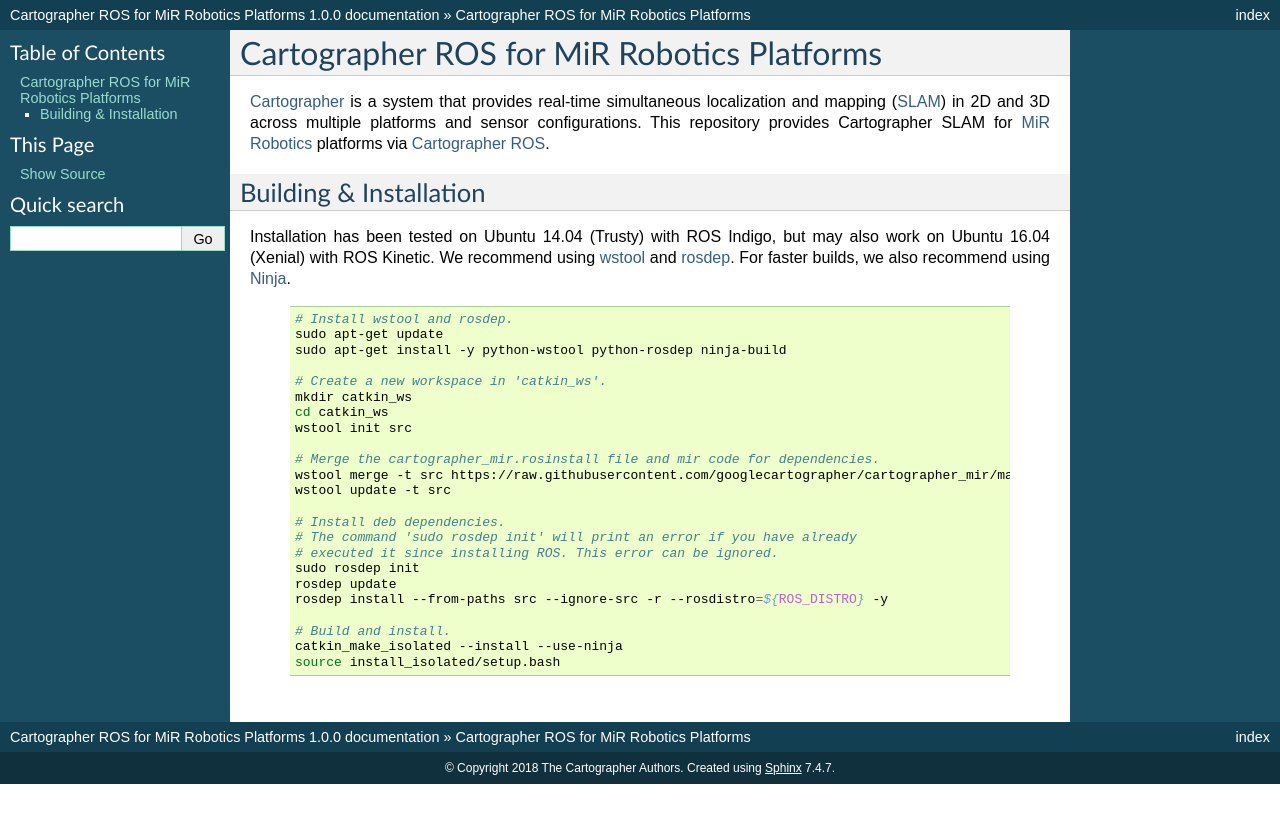
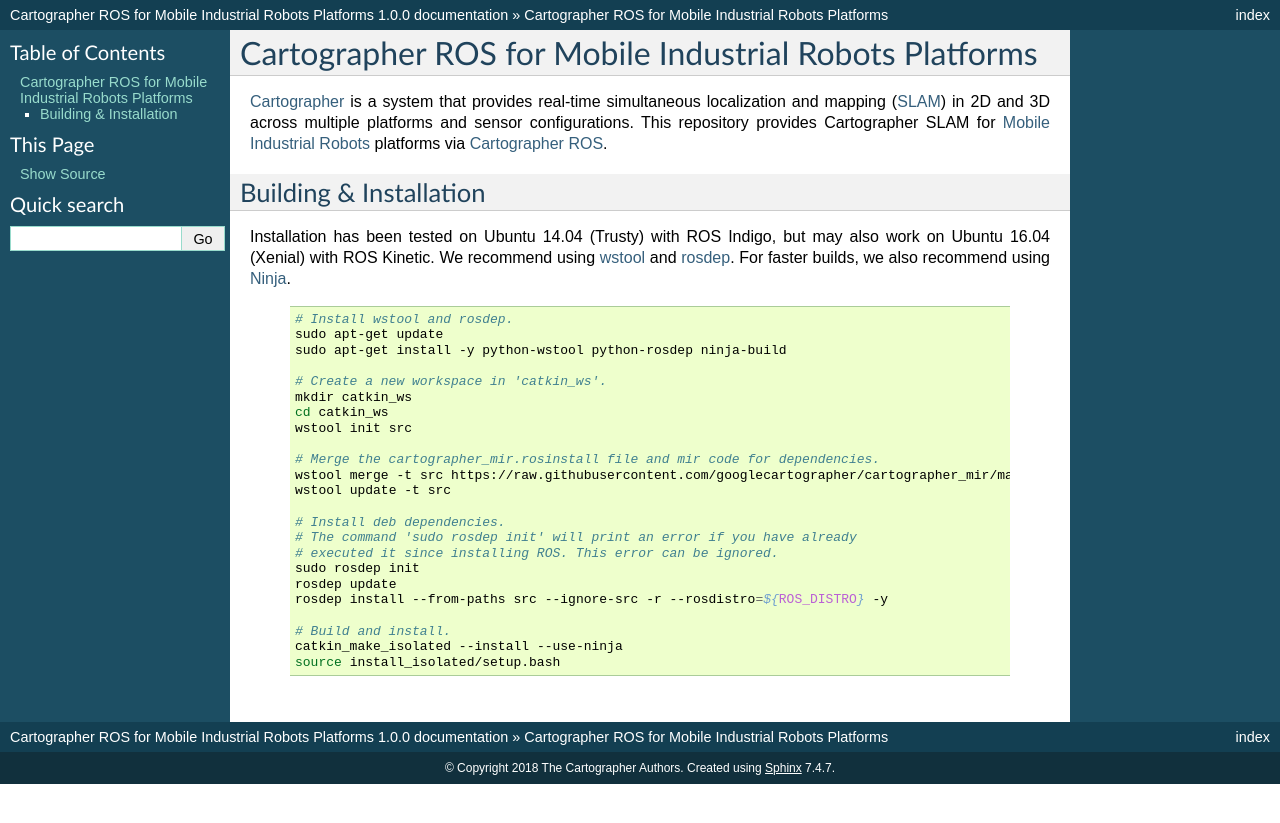
Before and after one commit to cartographer-project/cartographer_mir, a Sphinx documentation site: the page built from docs/source/index.rst, in a window 1280 px wide. Shown: the top 823 px of the page. Built offline with Sphinx 7.4.7, drawn with Linux system fonts in a browser that asks for light colours.

Commit message:
Fix dates

```diff
--- a/docs/source/conf.py
+++ b/docs/source/conf.py
@@ -60,7 +60,7 @@
 master_doc = 'index'
 
 # General information about the project.
-project = u'Cartographer ROS for MiR Robotics Platforms'
+project = u'Cartographer ROS for Mobile Industrial Robots Platforms'
 copyright = u'2018 The Cartographer Authors'
 
 # The version info for the project you're documenting, acts as replacement for
@@ -211,7 +211,7 @@
 # (source start file, target name, title,
 #  author, documentclass [howto, manual, or own class]).
 latex_documents = [
-    ('index', 'CartographerMiR.tex', u'Cartographer ROS for MiR Robotics Platforms Documentation',
+    ('index', 'CartographerMiR.tex', u'Cartographer ROS for Mobile Industrial Robots Platforms Documentation',
      u'The Cartographer Authors', 'manual'),
 ]
 
@@ -240,7 +240,7 @@
 # One entry per manual page. List of tuples
 # (source start file, name, description, authors, manual section).
 man_pages = [
-    ('index', 'cartographer_mir', u'Cartographer ROS for MiR Robotics Platforms Documentation',
+    ('index', 'cartographer_mir', u'Cartographer ROS for Mobile Industrial Robots Platforms Documentation',
      [u'The Cartographer Authors'], 1)
 ]
 
@@ -253,9 +253,9 @@
 # (source start file, target name, title, author,
 #  dir menu entry, description, category)
 texinfo_documents = [
-    ('index', 'CartographerMiR', u'Cartographer ROS for MiR Robotics Platforms Documentation',
-     u'The Cartographer Authors', 'Cartographer ROS for MiR Robotics Platforms',
-     'Provides integration with MiR Robotics platforms for Cartographer ROS.', 'Miscellaneous'),
+    ('index', 'CartographerMiR', u'Cartographer ROS for Mobile Industrial Robots Platforms Documentation',
+     u'The Cartographer Authors', 'Cartographer ROS for Mobile Industrial Robots Platforms',
+     'Provides integration with Mobile Industrial Robots platforms for Cartographer ROS.', 'Miscellaneous'),
 ]
 
 # Documents to append as an appendix to all manuals.
--- a/docs/source/index.rst
+++ b/docs/source/index.rst
@@ -12,9 +12,9 @@
    See the License for the specific language governing permissions and
    limitations under the License.
 
-=============================================
-Cartographer ROS for MiR Robotics Platforms
-=============================================
+=======================================================
+Cartographer ROS for Mobile Industrial Robots Platforms
+=======================================================
 
 .. toctree::
    :maxdepth: 2
@@ -22,13 +22,13 @@
 
 `Cartographer`_ is a system that provides real-time simultaneous localization
 and mapping (`SLAM`_) in 2D and 3D across multiple platforms and sensor
-configurations. This repository provides Cartographer SLAM for `MiR
-Robotics`_ platforms via `Cartographer ROS`_.
+configurations. This repository provides Cartographer SLAM for
+`Mobile Industrial Robots`_ platforms via `Cartographer ROS`_.
 
 .. _Cartographer: https://github.com/googlecartographer/cartographer
 .. _Cartographer ROS: https://github.com/googlecartographer/cartographer_ros
 .. _SLAM: https://en.wikipedia.org/wiki/Simultaneous_localization_and_mapping
-.. _MiR Robotics: http://www.mirrobotics.com/
+.. _Mobile Industrial Robots: http://www.mirrobotics.com/
 
 Building & Installation
 =======================
```
Also changed, not shown: README.rst (+13 -13 lines), .travis.yml, 15 other files.
